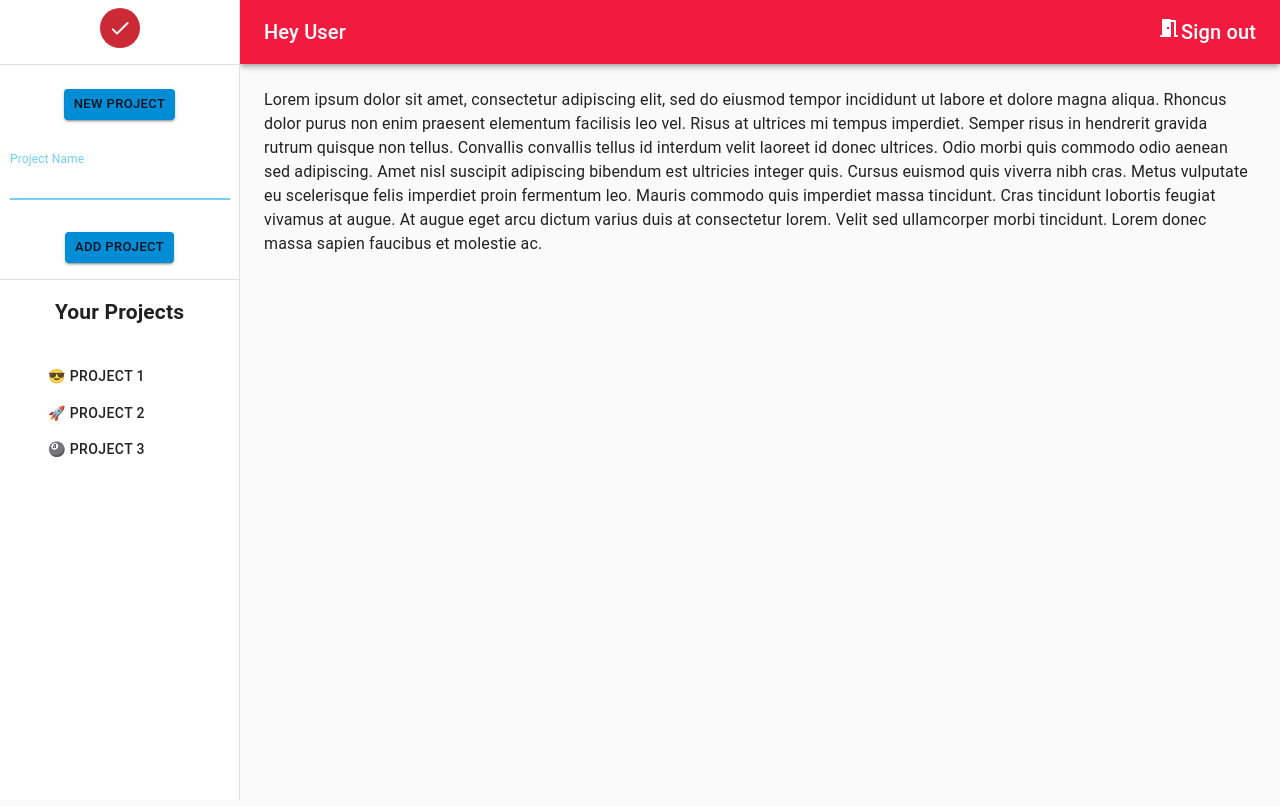
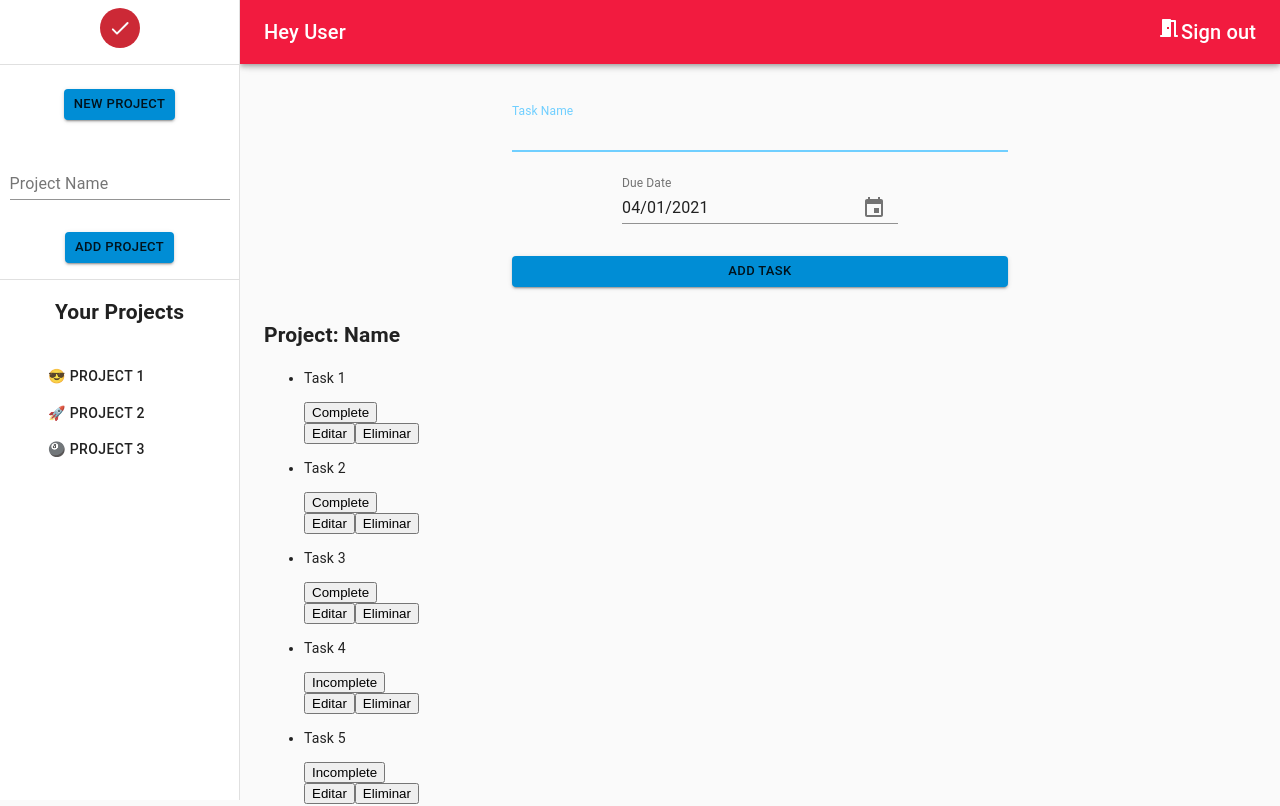
Before and after one commit to JaimeSolisS/ReactTodoList, a React (Create React App) app in the folder client/: page /projects in a window 1280 px wide. Shown: the top 806 px of the page. Built offline with nearby package versions, Linux system fonts and the light colour scheme.

Commit message:
Feat Tasks components & DatePicker

```diff
--- a/client/package.json
+++ b/client/package.json
@@ -3,11 +3,14 @@
   "version": "0.1.0",
   "private": true,
   "dependencies": {
+    "@date-io/date-fns": "^1.3.13",
     "@material-ui/core": "^4.11.3",
     "@material-ui/icons": "^4.11.2",
+    "@material-ui/pickers": "^3.3.10",
     "@testing-library/jest-dom": "^5.11.10",
     "@testing-library/react": "^11.2.6",
     "@testing-library/user-event": "^12.8.3",
+    "date-fns": "^2.19.0",
     "node-sass": "^5.0.0",
     "react": "^17.0.2",
     "react-dom": "^17.0.2",
--- a/client/src/components/projects/Projects.js
+++ b/client/src/components/projects/Projects.js
@@ -22,6 +22,8 @@ import CheckRoundedIcon from "@material-ui/icons/CheckRounded";
 import NewProject from "./NewProject";
 import ProjectList from "./ProjectList";
 import MeetingRoomRoundedIcon from "@material-ui/icons/MeetingRoomRounded";
+import TaskForm from "../tasks/TaskForm";
+import TaskList from "../tasks/TaskList";
 
 const drawerWidth = 240;
 
@@ -78,7 +80,7 @@ function Projects(props) {
 
   const drawer = (
     <div>
-      {/* Side Bar */}
+      {/* -------------------- Side Bar -----------------------------*/}
       <div className={classes.toolbar}>
         <Grid container justify="center">
           <Avatar className={classes.avatar}>
@@ -105,7 +107,7 @@ function Projects(props) {
   return (
     <div className={classes.root}>
       <CssBaseline />
-      {/* Header */}
+      {/* -----------------------Header -------------------------------*/}
       <AppBar position="fixed" className={classes.appBar}>
         <Toolbar>
           <IconButton
@@ -163,7 +165,9 @@ function Projects(props) {
       </nav>
       <main className={classes.content}>
         <div className={classes.toolbar} />
-        {/* CONTENT */}
+        {/* --------------------------CONTENT ----------------------------*/}
+        <TaskForm />
+        <TaskList />
         <Typography paragraph>
           Lorem ipsum dolor sit amet, consectetur adipiscing elit, sed do
           eiusmod tempor incididunt ut labore et dolore magna aliqua. Rhoncus
--- /dev/null
+++ b/client/src/components/tasks/Task.js
@@ -0,0 +1,20 @@
+import React from "react";
+
+const Task = ({ task }) => {
+  return (
+    <li>
+      <p>{task.name}</p>
+      <div>
+        {task.status ? <button>Complete</button> : <button>Incomplete</button>}
+      </div>
+
+      <div>
+        <button>Editar</button>
+        <button>Eliminar</button>
+      </div>
+    </li>
+  );
+};
+
+export default Task;
+<p>From task</p>;
--- /dev/null
+++ b/client/src/components/tasks/TaskForm.js
@@ -0,0 +1,78 @@
+import React from "react";
+import Button from "@material-ui/core/Button";
+import { makeStyles } from "@material-ui/core/styles";
+import { TextField } from "@material-ui/core";
+import {
+  MuiPickersUtilsProvider,
+  KeyboardTimePicker,
+  KeyboardDatePicker,
+} from "@material-ui/pickers";
+import DateFnsUtils from "@date-io/date-fns";
+
+const useStyles = makeStyles((theme) => ({
+  submit: {
+    margin: theme.spacing(3, 0, 2),
+    background:
+      theme.palette.type === "dark"
+        ? theme.palette.secondary.main
+        : theme.palette.secondary.light,
+  },
+}));
+
+const TaskForm = () => {
+  const classes = useStyles();
+
+  const [selectedDate, setSelectedDate] = React.useState(new Date());
+  const handleDateChange = (date) => {
+    setSelectedDate(date);
+  };
+
+  return (
+    <div
+      style={{ display: "flex", flexDirection: "column", alignItems: "center" }}
+    >
+      <div style={{ width: "50%" }}>
+        <form className="center-column">
+          <TextField
+            fullWidth
+            variant="standard"
+            margin="normal"
+            label="Task Name"
+            name="name"
+            autoComplete="name"
+            autoFocus
+            color="secondary"
+            id="name"
+          />
+
+          <MuiPickersUtilsProvider utils={DateFnsUtils}>
+            <KeyboardDatePicker
+              margin="normal"
+              id="date-picker-dialog"
+              label="Due Date"
+              format="MM/dd/yyyy"
+              value={selectedDate}
+              onChange={handleDateChange}
+              KeyboardButtonProps={{
+                "aria-label": "change date",
+              }}
+            />
+          </MuiPickersUtilsProvider>
+
+          <Button
+            fullWidth
+            type="submit"
+            size="small"
+            variant="contained"
+            color="secondary"
+            className={classes.submit}
+          >
+            Add Task
+          </Button>
+        </form>
+      </div>
+    </div>
+  );
+};
+
+export default TaskForm;
--- /dev/null
+++ b/client/src/components/tasks/TaskList.js
@@ -0,0 +1,28 @@
+import React, { Fragment } from "react";
+import Task from "./Task";
+
+const TaskList = () => {
+  const tasks = [
+    { name: "Task 1", status: true },
+    { name: "Task 2", status: true },
+    { name: "Task 3", status: true },
+    { name: "Task 4", status: false },
+    { name: "Task 5", status: false },
+  ];
+  return (
+    <Fragment>
+      <h2>Project: Name</h2>
+
+      <ul>
+        {tasks.length === 0 ? (
+          <li>There are no tasks to do</li>
+        ) : (
+          tasks.map((task) => <Task task={task} />)
+        )}
+      </ul>
+      <button>Delete Project</button>
+    </Fragment>
+  );
+};
+
+export default TaskList;
```
Also changed, not shown: 1 other file (tests, documents, lock files or other folders).
